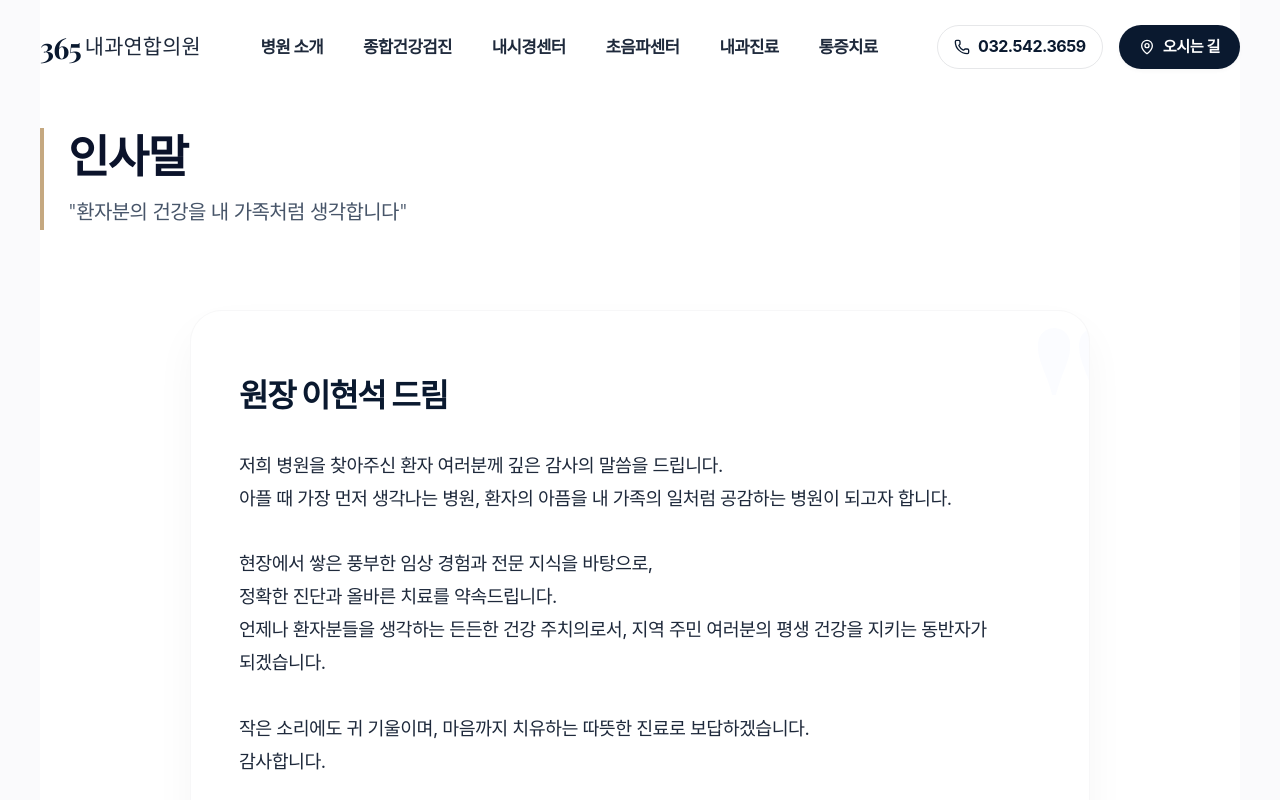
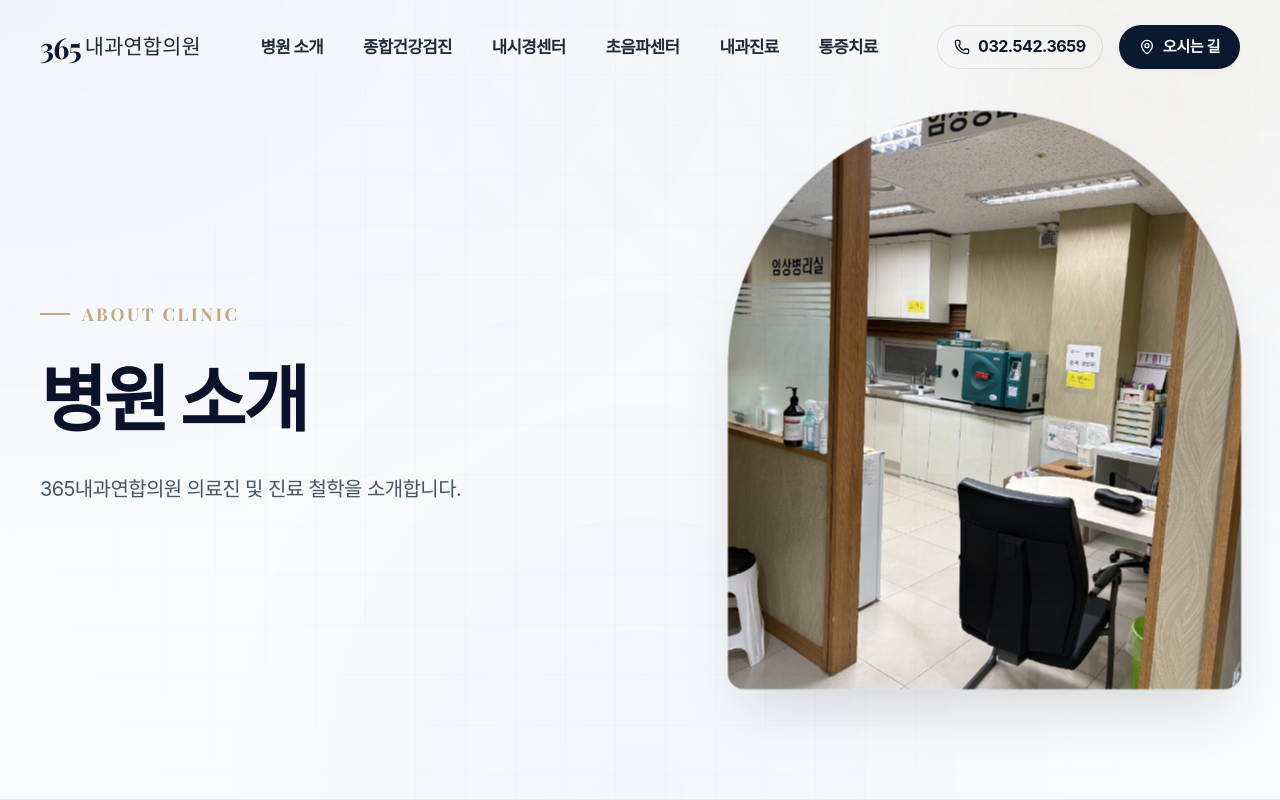
Before and after one commit to bnam1321-bit/365-clinic-web, a Next.js app: page /about in a window 1280 px wide. Shown: the top 800 px of the page. Built offline with nearby package versions, Linux system fonts and the light colour scheme; a web font is replaced by a local one.

Commit message:
Enhance subpage hero sections with premium ambient gradient glow, subtle grid overlay, and relevant clinic images

```diff
--- a/src/app/about/page.tsx
+++ b/src/app/about/page.tsx
@@ -2,6 +2,7 @@ import styles from "./page.module.css";
 import { Stethoscope, Award, Heart } from "lucide-react";
 import type { Metadata } from "next";
 import FadeIn from "@/components/ui/FadeIn";
+import SplitHero from "@/components/ui/SplitHero";
 
 export const metadata: Metadata = {
     title: "병원 소개 | 365내과연합의원",
@@ -11,9 +12,15 @@ export const metadata: Metadata = {
 export default function About() {
     return (
         <main className={styles.aboutContainer}>
+            <SplitHero
+                badge="ABOUT CLINIC"
+                title="병원 소개"
+                subtitle="365내과연합의원 의료진 및 진료 철학을 소개합니다."
+                imagePath="/images/checkup_clinic_5.jpg"
+            />
             <div className={`container`}>
                 <FadeIn>
-                    <section className={styles.philosophy}>
+                    <section className={styles.philosophy} style={{ paddingTop: '5rem' }}>
                         <div className="editorial-header">
                             <h2 className="editorial-title">인사말</h2>
                             <p className="editorial-desc">"환자분의 건강을 내 가족처럼 생각합니다"</p>
--- a/src/app/checkup/page.tsx
+++ b/src/app/checkup/page.tsx
@@ -16,6 +16,7 @@ export default function CheckupPage() {
                 badge="COMPREHENSIVE CHECKUP"
                 title="종합건강검진"
                 subtitle={<>5대암 검진부터 초음파 정밀 검진까지,<br />정확한 진단으로 건강한 미래를 지킵니다.</>}
+                imagePath="/images/checkup_clinic_1.jpg"
             />
 
             {/* Main Content */}
--- a/src/app/clinic/page.tsx
+++ b/src/app/clinic/page.tsx
@@ -16,6 +16,7 @@ export default function ClinicPage() {
                 badge="INTERNAL MEDICINE"
                 title="내과 클리닉"
                 subtitle={<>만성질환부터 급성질환까지, 대학병원 출신<br />의료진의 전문적인 진료와 케어</>}
+                imagePath="/images/checkup_clinic_3.jpg"
             />
 
             {/* Main Content */}
--- a/src/app/endoscopy/page.tsx
+++ b/src/app/endoscopy/page.tsx
@@ -17,6 +17,7 @@ export default function EndoscopyPage() {
                 badge="DIGESTIVE ENDOSCOPY"
                 title="내시경 클리닉"
                 subtitle={<>소화기내과 전문의가 직접 시행하는 정밀하고 안전한 내시경.<br />대학병원급 최고사양 장비로 미세 병변까지 찾아냅니다.</>}
+                imagePath="/images/endoscopy_clinic_1.jpg"
             />
 
             {/* Main Content */}
--- a/src/app/guide/page.tsx
+++ b/src/app/guide/page.tsx
@@ -15,6 +15,7 @@ export default function Guide() {
                 badge="VISITOR GUIDE"
                 title="진료 안내"
                 subtitle="365내과연합의원 오시는 길 및 진료 시간 안내입니다."
+                imagePath="/images/checkup_clinic_4.jpg"
             />
 
             <main className={styles.content}>
--- a/src/app/pain/page.tsx
+++ b/src/app/pain/page.tsx
@@ -15,6 +15,7 @@ export default function PainPage() {
                 badge="PAIN CLINIC"
                 title="통증 클리닉"
                 subtitle={<>근골격계 초음파와 증식치료(프롤로테라피)를 통해<br />통증의 근본적인 원인을 정확히 진단하고 안전하게 치료합니다.</>}
+                imagePath="/images/pain_clinic_1.jpg"
             />
 
             <section className={styles.content}>
--- a/src/app/ultrasound/page.tsx
+++ b/src/app/ultrasound/page.tsx
@@ -15,6 +15,7 @@ export default function UltrasoundPage() {
                 badge="ULTRASOUND CLINIC"
                 title="초음파 클리닉"
                 subtitle={<>대학병원급 하이엔드 장비로 정밀하게 진단합니다.<br />방사선 피폭 걱정 없이 안전한 정밀 검사</>}
+                imagePath="/images/ultrasound_clinic_1.jpg"
             />
 
             {/* Main Content */}
--- a/src/components/ui/SplitHero.module.css
+++ b/src/components/ui/SplitHero.module.css
@@ -4,9 +4,44 @@
   min-height: 100vh;
   display: flex;
   align-items: center;
-  background-color: #FAFAFC; /* Alabaster Off-white */
+  background-color: #F8FAFC;
+  background-image:
+    radial-gradient(at 0% 0%, rgba(37, 99, 235, 0.03) 0px, transparent 50%),
+    radial-gradient(at 100% 0%, rgba(197, 168, 128, 0.06) 0px, transparent 50%),
+    radial-gradient(at 50% 100%, rgba(37, 99, 235, 0.02) 0px, transparent 50%);
   overflow: hidden;
   padding-top: 64px; /* Offset for header */
+  border-bottom: 1px solid rgba(10, 25, 47, 0.04);
+}
+
+.splitHero::before {
+  content: '';
+  position: absolute;
+  top: 0;
+  left: 0;
+  right: 0;
+  bottom: 0;
+  background-image: linear-gradient(rgba(10, 25, 47, 0.015) 1px, transparent 1px),
+                    linear-gradient(90deg, rgba(10, 25, 47, 0.015) 1px, transparent 1px);
+  background-size: 50px 50px;
+  background-position: center center;
+  mask-image: radial-gradient(circle at center, black 40%, transparent 95%);
+  -webkit-mask-image: radial-gradient(circle at center, black 40%, transparent 95%);
+  z-index: 1;
+  pointer-events: none;
+}
+
+.splitHero::after {
+  content: '';
+  position: absolute;
+  width: 500px;
+  height: 500px;
+  background: radial-gradient(circle, rgba(197, 168, 128, 0.07) 0%, transparent 70%);
+  top: -150px;
+  right: -100px;
+  z-index: 1;
+  pointer-events: none;
+  filter: blur(50px);
 }
 
 .heroContainer {
@@ -103,8 +138,9 @@
 
 /* Text Only Layout Modifiers */
 .textOnlyHero {
-  min-height: 60vh;
-  padding-top: 100px;
+  min-height: 50vh;
+  padding-top: 130px;
+  padding-bottom: 50px;
 }
 
 .textOnlyContainer {
```
Also changed, not shown: src/app/notice/page.tsx (+14 -6 lines).
